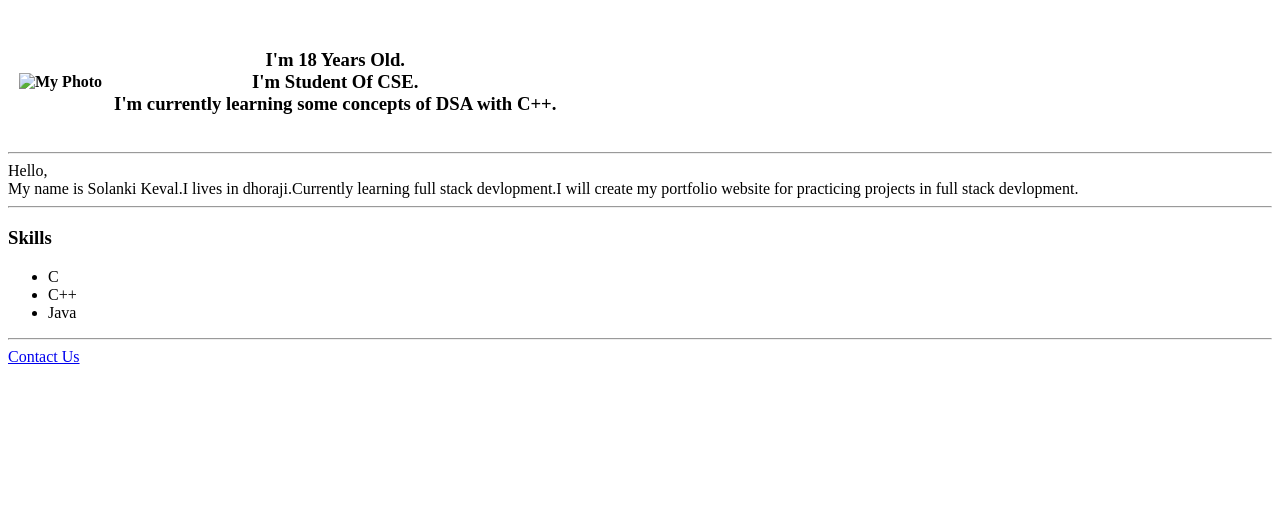
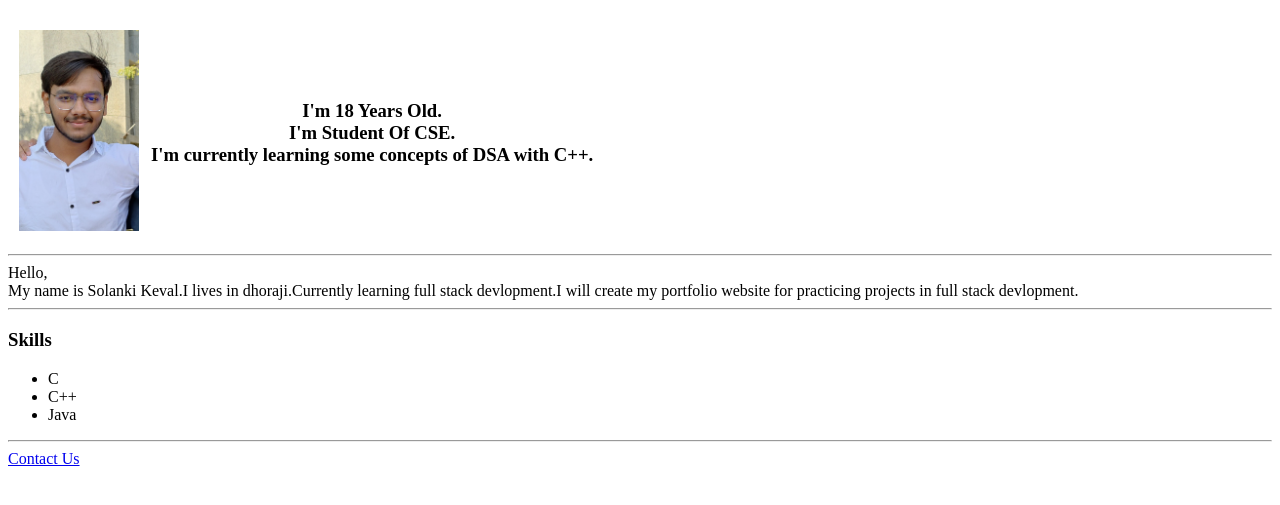
Before and after one commit to solankikeval166/cv, a plain HTML site: page index.html in a window 1280 px wide. Shown: the part 61-566 px from the top of the page. Drawn offline with Linux system fonts and the light colour scheme; the site is published under a folder, as on GitHub Pages, so addresses that start at the root find nothing.

Commit message:
Changes in location

```diff
--- a/index.html
+++ b/index.html
@@ -13,7 +13,7 @@
         <p>
             <table cellspacing="10px">
                 <th>
-                    <img src="/MyPortfolio2.jpg" alt="My Photo" width="120px">
+                    <img src="MyPortfolio2.jpg" alt="My Photo" width="120px">
                 </th>
                 <th>
                     <h3>
```
